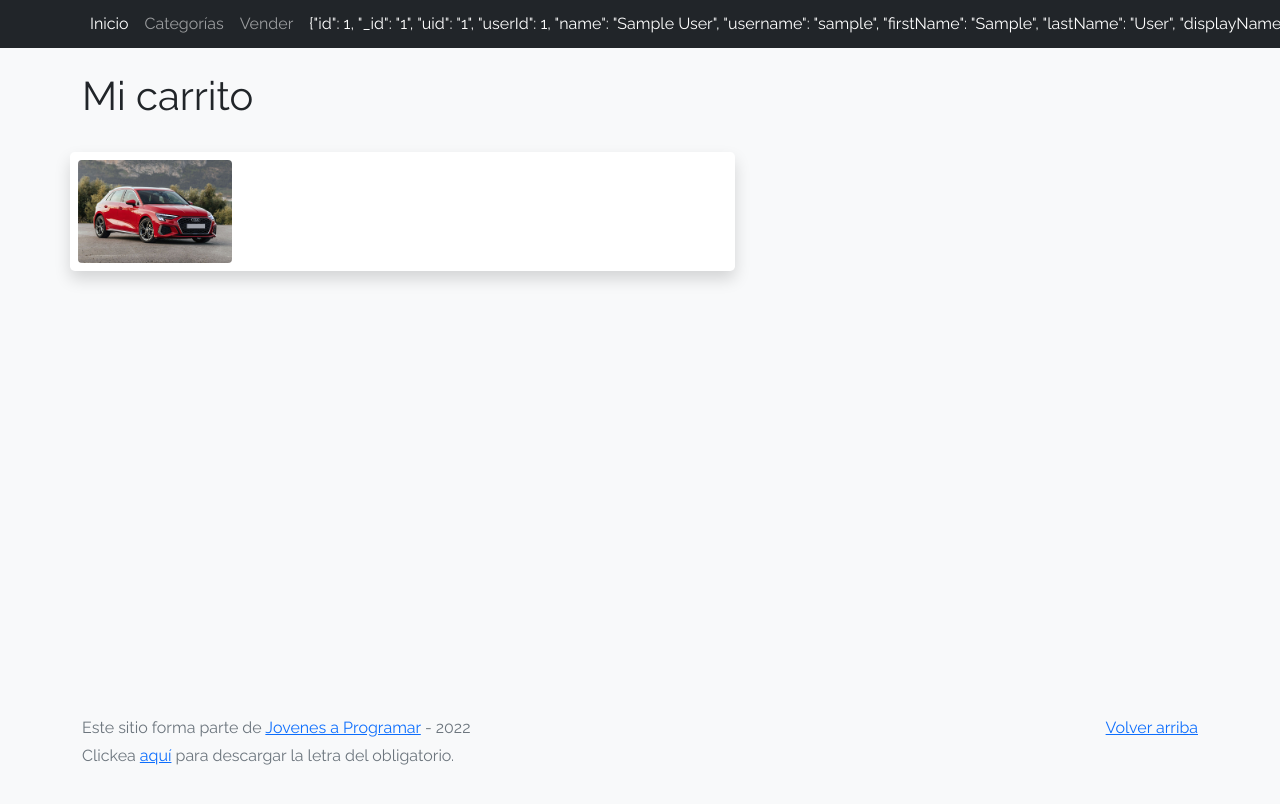
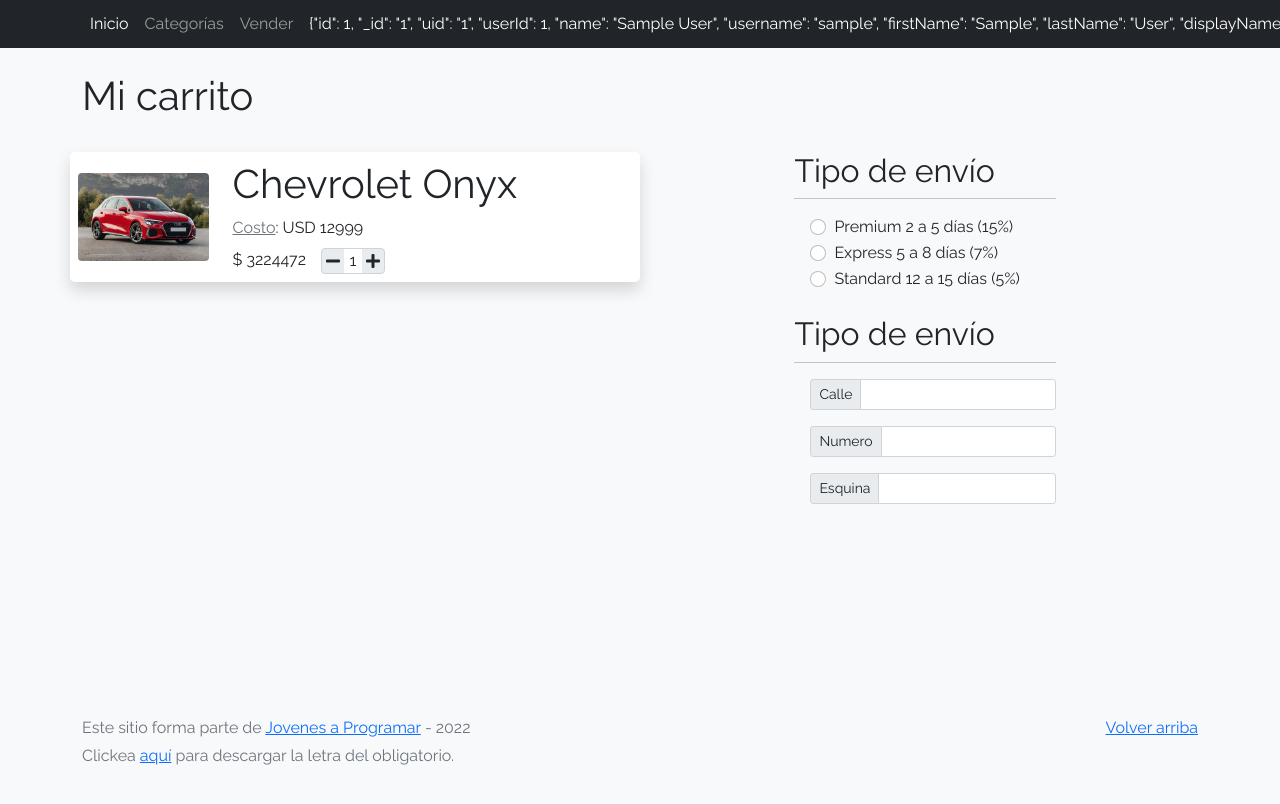
Before and after one commit to bcorrealtez/proyectojap2022, a plain HTML site: page cart.html in a window 1280 px wide. Shown: the top 804 px of the page. Drawn offline with Linux system fonts and the light colour scheme; no server answers; sample sign-in values are in the browser's storage.

Commit message:
maquetado de lista finalizado, muestra de datos actualizada

```diff
--- a/cart.html
+++ b/cart.html
@@ -20,17 +20,74 @@
         <h1>Mi carrito</h1>
       </div>
       <div class="row">
-        <div class="col-7">
-          <div class="row rounded-3 p-2 bg-white shadow">
-            <div class="col-3 p-0 pe-2">
+        <div class="col-12 col-md-7 col-lg-6 mb-4" id="listaCompra">
+          <div class="row rounded-3 p-2 bg-white shadow mb-2">
+            <div class="col-3 p-0 pe-2 my-auto">
               <img src="img/car1.jpg" alt="" class="img-fluid rounded">
             </div>
-            <div class="col-9">
-
+            <div class="col-9 ps-3">
+              <div class="row">
+                <h1>Chevrolet Onyx</h1>
+              </div>
+              <div class="row align-items-center p-0">
+                <div class="d-flex">
+                  <p class="mb-0 text-muted text-decoration-underline">Costo</p>
+                  <p class="mb-0">: USD 12999</p>
+                </div>
+              </div>
+              <div class="row d-flex mt-2">
+                <div class="input-group">
+                  <span class="me-3 p-0 bg-white">$ 3224472</span>
+                  <i class="fa fa-minus input-group-text d-flex px-1 py-0 rounded-start"></i>
+                  <input type="text" class="form-control p-1 py-0 border-start-0 text-center border-end-0" value="1" min="1"
+                    aria-label="Dollar amount">
+                  <i class="fa fa-plus input-group-text d-flex px-1 py-0"></i>
+                </div>
+              </div>
             </div>
           </div>
         </div>
-        <div class="col-5">
+        <div class="col-12 col-md-5 col-lg-6 d-flex justify-content-center">
+          <form>
+            <h2>Tipo de envío</h2>
+            <hr class="mt-0">
+            <div class="ps-3">
+              <div class="form-check">
+                <input class="form-check-input" type="radio" name="envioT" id="premium">
+                <label class="form-check-label" for="premium">
+                  Premium 2 a 5 días (15%)
+                </label>
+              </div>
+              <div class="form-check">
+                <input class="form-check-input" type="radio" name="envioT" id="express">
+                <label class="form-check-label" for="express">
+                  Express 5 a 8 días (7%)
+                </label>
+              </div>
+              <div class="form-check mb-4">
+                <input class="form-check-input" type="radio" name="envioT" id="standard">
+                <label class="form-check-label" for="standard">
+                  Standard 12 a 15 días (5%)
+                </label>
+              </div>
+            </div>
+            <h2>Tipo de envío</h2>
+            <hr class="mt-0">
+            <div class="ps-3">
+              <div class="input-group input-group-sm mb-3">
+                <span class="input-group-text" id="calle">Calle</span>
+                <input type="text" class="form-control mw-100" aria-label="Sizing example input" aria-describedby="calle">
+              </div>
+              <div class="input-group input-group-sm mb-3">
+                <span class="input-group-text" id="numero">Numero</span>
+                <input type="text" class="form-control mw-100" aria-label="Sizing example input" aria-describedby="numero">
+              </div>
+              <div class="input-group input-group-sm mb-3">
+                <span class="input-group-text" id="esquina">Esquina</span>
+                <input type="text" class="form-control mw-100" aria-label="Sizing example input" aria-describedby="esquina">
+              </div>
+            </div>
+          </form>
 
         </div>
       </div>
--- a/css/styles.css
+++ b/css/styles.css
@@ -229,3 +229,7 @@
 #comenta {
   max-height: 300px;
 }
+
+div.input-group input {
+  max-width: 18px;
+}
--- a/js/cart.js
+++ b/js/cart.js
@@ -1,19 +1,39 @@
-
-
-
-
-
-
-
-
-
-
-
-
-
-
-
-
+const lisCarrito = document.getElementById('listaCompra')
+function showCartList() {
+    let htmlConToAppend = '';
+    if (currentCartList) {
+        for (let i = 0; i < currentCartList.length; i++) {
+            htmlConToAppend += `
+            <div class="row rounded-3 p-2 bg-white shadow mb-2">
+                <div class="col-4 p-0 pe-2 my-auto">
+                    <img src=${currentCartList[i].image} alt="" class="img-fluid rounded">
+                </div>
+                <div class="col-8 ps-3">
+                    <div class="row">
+                        <h1>${currentCartList[i].name}</h1>
+                    </div>
+                    <div class="row align-items-center p-0">
+                        <div class="d-flex">
+                            <p class="mb-0 text-muted text-decoration-underline">Costo</p>
+                            <p class="mb-0">: ${currentCartList[i].currency} ${currentCartList[i].unitCost}</p>
+                        </div>
+                    </div>
+                    <div class="row d-flex mt-2">
+                        <div class="input-group">
+                            <span class="me-3 p-0 bg-white">${currentCartList[i].currency} ${currentCartList[i].unitCost * currentCartList[i].count}</span>
+                            <i class="fa fa-minus input-group-text d-flex px-1 py-0 rounded-start"></i>
+                            <input type="text" class="form-control p-1 py-0 border-start-0 text-center border-end-0" value="${currentCartList[i].count}" min="1"
+                                aria-label="Dollar amount">
+                            <i class="fa fa-plus input-group-text d-flex px-1 py-0"></i>
+                        </div>
+                    </div>
+                </div>
+            </div>
+            `
+        }
+        lisCarrito.innerHTML = htmlConToAppend;
+    }
+}
 
 
 
```
